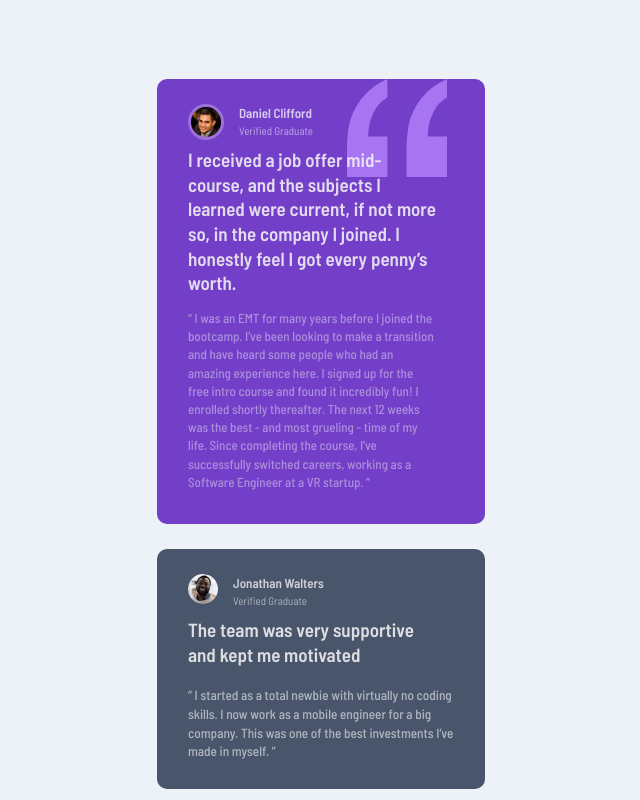
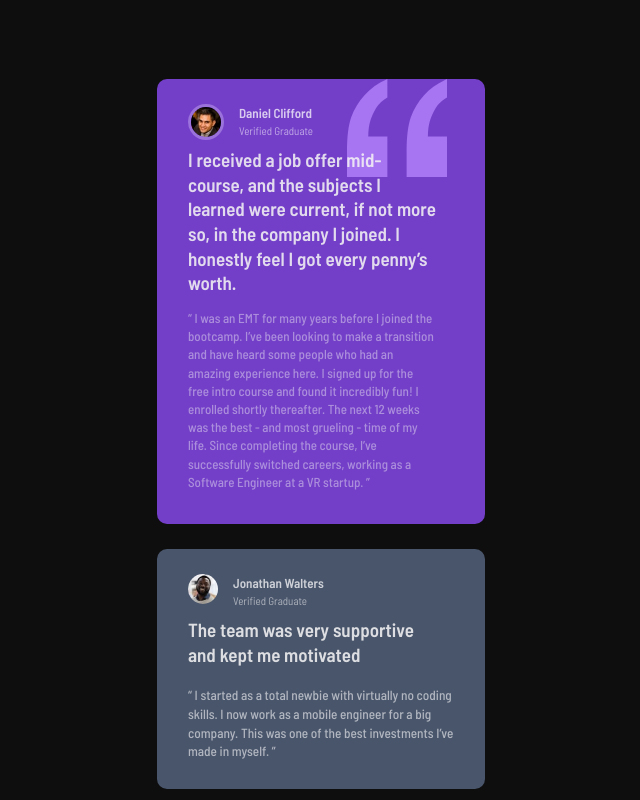
Before and after one commit to naveenkkannan/testimonials_grid, a plain HTML site: page index.html in a window 1280 px wide. Shown: the top 800 px of the page, without its empty margins (319-959 px from the left). Drawn offline with Linux system fonts and the light colour scheme.

Commit message:
Update style.css

```diff
--- a/style.css
+++ b/style.css
@@ -1,5 +1,5 @@
 body {
-  background-color: #edf2f8;
+  background-color:  #0E0E0E;
   display: flex;
   justify-content: center;
   height: 100vh;
```
